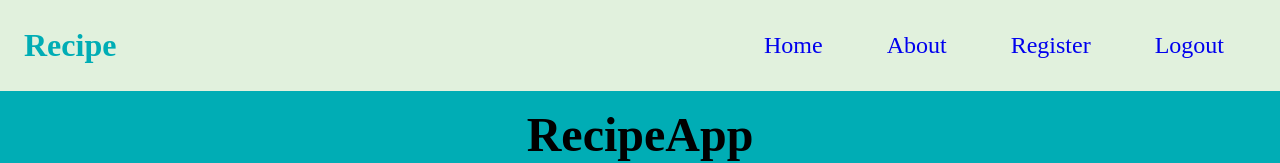
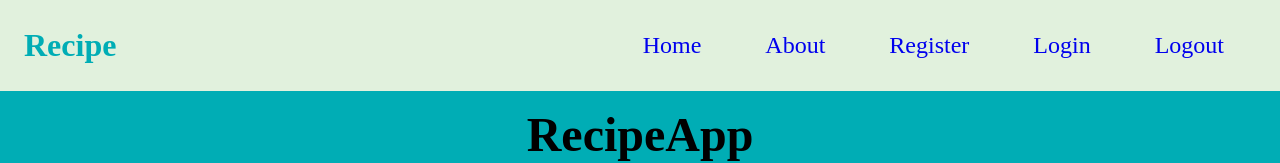
Before and after one commit to sahanenes/recipe-app, a React (Create React App) app: page / in a window 1280 px wide. Shown: the top 163 px of the page. Built offline with nearby package versions, Linux system fonts and the light colour scheme; no server answers; the HTML template or start-up script is replaced by a standard one.

Commit message:
register page added

```diff
--- a/src/components/nav/Navbar.jsx
+++ b/src/components/nav/Navbar.jsx
@@ -19,6 +19,7 @@ const Navbar = () => {
         <MenuLink to="/">Home</MenuLink>
         <MenuLink to="/about">About</MenuLink>
         <MenuLink to="/register">Register</MenuLink>
+        <MenuLink to="/login">Login</MenuLink>
         <MenuLink to="/logout" onClick={() => sessionStorage.clear()}>
           Logout
         </MenuLink>
--- a/src/router/AppRouter.jsx
+++ b/src/router/AppRouter.jsx
@@ -7,6 +7,7 @@ import Login from "../pages/login/Login";
 import About from "../pages/about/About";
 import Detail from "../pages/detail/Detail";
 import PrivateRouter from "./PrivateRouter";
+import Register from "../pages/register/Register";
 
 const AppRouter = () => {
   return (
@@ -17,6 +18,7 @@ const AppRouter = () => {
       <Routes>
         <Route path="/" element={<Home />}></Route>
         <Route path="/login" element={<Login />}></Route>
+        <Route path="/register" element={<Register />}></Route>
         <Route path="/about" element={<PrivateRouter />}>
           <Route path="" element={<About />} />
         </Route>
```
